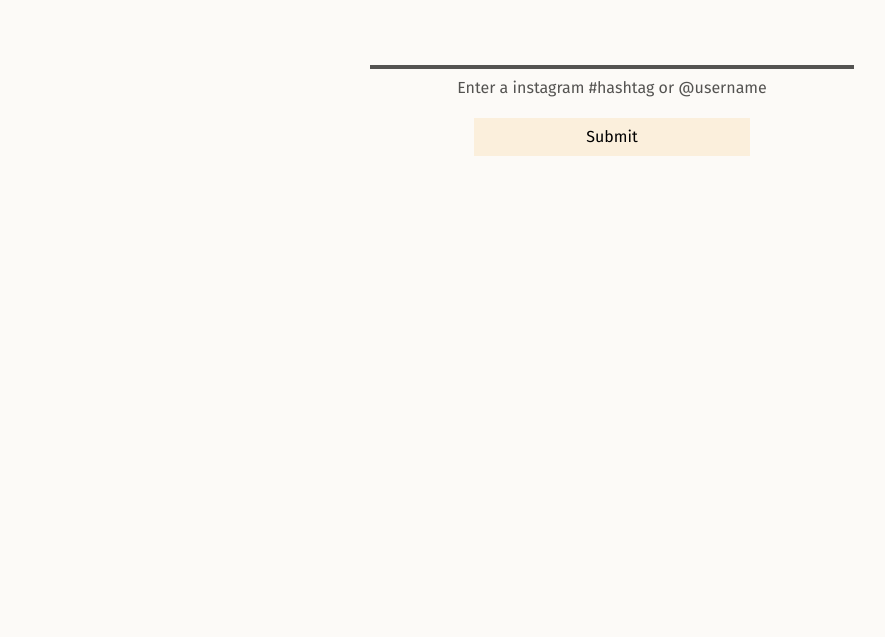
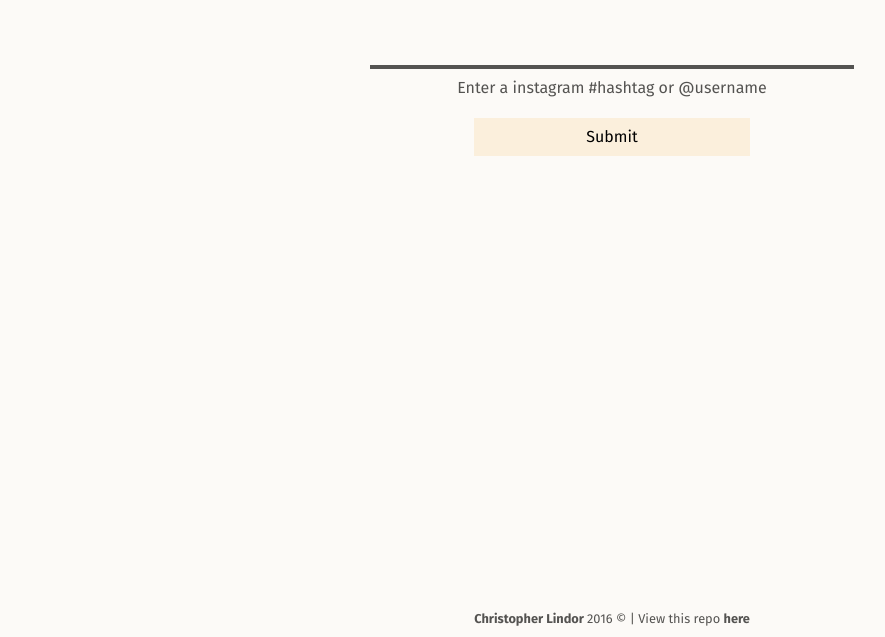
Before and after one commit to chrislindor/chrislindor.github.io, a plain HTML site: page index.html in a window 1280 px wide. Shown: the part 163-800 px from the top of the page, without its empty margins (28-913 px from the left). Drawn offline with nearby package versions, Linux system fonts and the light colour scheme.

Commit message:
Added footer
Added footer optimized CSS

```diff
--- a/css/style.css
+++ b/css/style.css
@@ -84,6 +84,23 @@
   max-width: 640px;
   width: 100%;
 }
+footer {
+  width: 100%;
+  text-align: center;
+  padding: 10px 0;
+  font-size: .8em;
+}
+
+.footer-link {
+  color: #545351;
+  font-weight: 800;
+  text-decoration: none;
+}
+
+.footer-bottom {
+  position: fixed;
+  bottom: 0;
+}
 
 /*Media Query's Begin*/
 @media only screen and (min-width: 768px) {
--- a/index.html
+++ b/index.html
@@ -29,7 +29,7 @@
 
       </div>
     </main>
-    <footer></footer>
+    <footer class="footer-bottom"><a href="http://www.chrislindor.com" class="footer-link">Christopher Lindor </a>  2016 &copy; | View this repo <a href="https://github.com/chrislindor/chrislindor.github.io" class="footer-link"> here</a></footer>
     <!-- Scripts begin -->
     <script   src="https://code.jquery.com/jquery-2.2.3.js"   integrity="sha256-laXWtGydpwqJ8JA+X9x2miwmaiKhn8tVmOVEigRNtP4="   crossorigin="anonymous"></script>
 
--- a/js/index.js
+++ b/js/index.js
@@ -8,22 +8,25 @@
 $('body').on('click', '.mainLogo', function() {
   showElement('.searchInput');
   $(".pictureRender").html("");
-    $('#searchDisplay').text('');
+  $('#searchDisplay').text('');
+  $('footer').addClass('footer-bottom');
 });
+
 $('.dataSubmission').submit(function(event){
   event.preventDefault();
-
   userSearch = $userInput.val().toLowerCase();
   if (userSearch[0] === "#" && userSearch.length > 2) {
     hashtagSearch(userSearch.substr(1));
     updateName();
     $(".pictureRender").html("");
     $($userInput).val("");
+    $('footer').removeClass('footer-bottom');
   } else if (userSearch[0] === "@" && userSearch.length > 2) {
     userIdLookUp(userSearch.substr(1));
     updateName();
     $(".pictureRender").html("");
     $($userInput).val("");
+    $('footer').removeClass('footer-bottom');
   } else if (userSearch[0] !== '#' || userSearch[0] !== '@') {
     inputError();
   }
```
